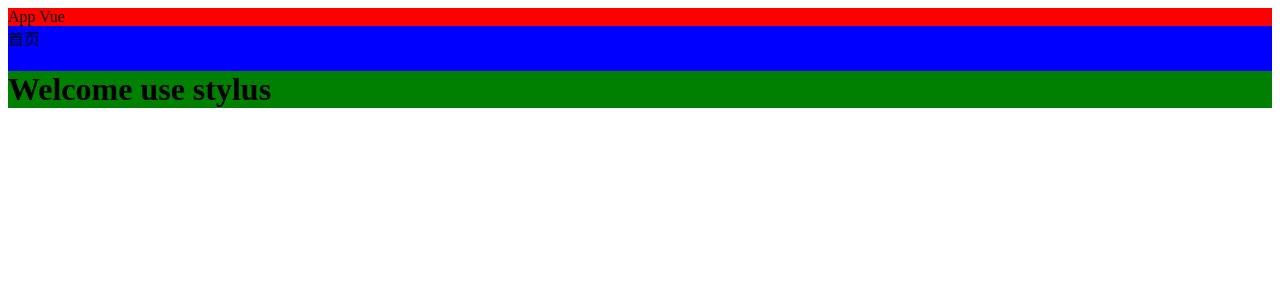
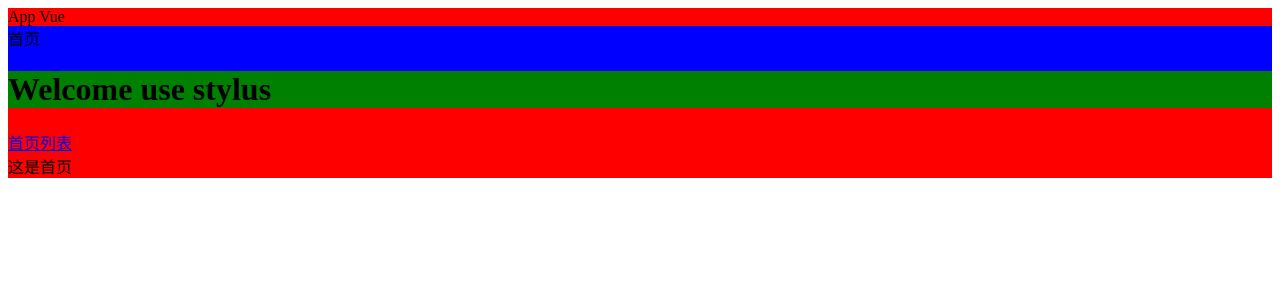
Before and after one commit to yejiaGH/webpackVue, a Vue app: page /#/home in a window 1280 px wide. Shown: the top 300 px of the page. Built offline with nearby package versions, Linux system fonts and the light colour scheme.

Commit message:
4. 路由配置

```diff
--- a/src/App.vue
+++ b/src/App.vue
@@ -2,6 +2,7 @@
 	<div>
 		<div>App Vue</div>
 		<Home></Home>
+		<Navs></Navs>
 	</div>
 </template>
 <style>
@@ -11,9 +12,11 @@
 </style>
 <script>
 	import Home from './components/Home.vue';
+	import Navs from './components/Navs.vue';
 	export default {
 		components: {
-			Home
+			Home,
+			Navs
 		}
 	}
 </script>
--- /dev/null
+++ b/src/components/Navs.vue
@@ -0,0 +1,7 @@
+<template>
+	<div>
+		<router-link to="/home">首页</router-link>
+		<router-link to="/list">列表</router-link>
+		<router-view></router-view>
+	</div>
+</template>
--- /dev/null
+++ b/src/components/Route1.vue
@@ -0,0 +1,3 @@
+<template>
+	<div>这是首页</div>
+</template>
--- /dev/null
+++ b/src/components/Route2.vue
@@ -0,0 +1,3 @@
+<template>
+	<div>这是列表组件</div>
+</template>
--- a/src/main.js
+++ b/src/main.js
@@ -1,7 +1,11 @@
 import Vue from 'vue';
 import App from './App.vue';
-
+import VueRouter from 'vue-router';
+Vue.use(VueRouter);
+import routes from './route.js';
+const router = new VueRouter(routes);
 const vm = new Vue({
+	router,
 	el: '#app',
 	...App
 	// render: (h)=>h(App)
--- /dev/null
+++ b/src/route.js
@@ -0,0 +1,9 @@
+import Route1 from './components/Route1.vue';
+import Route2 from './components/Route2.vue';
+
+export default {
+	routes: [
+		{path: '/home', component: Route1},
+		{path: '/list', component: Route2}
+	]
+}
```
